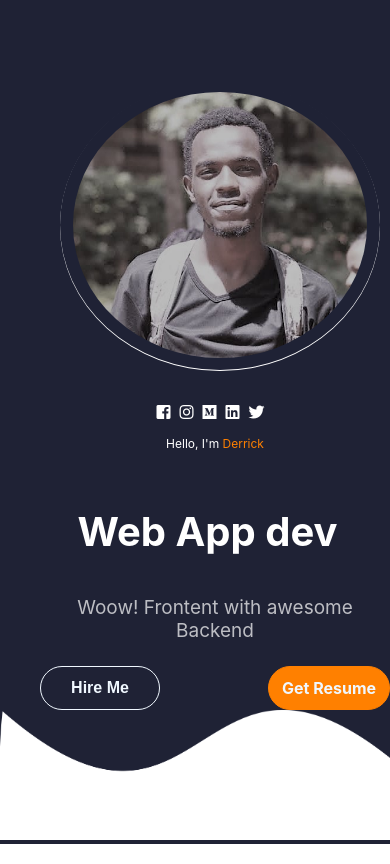
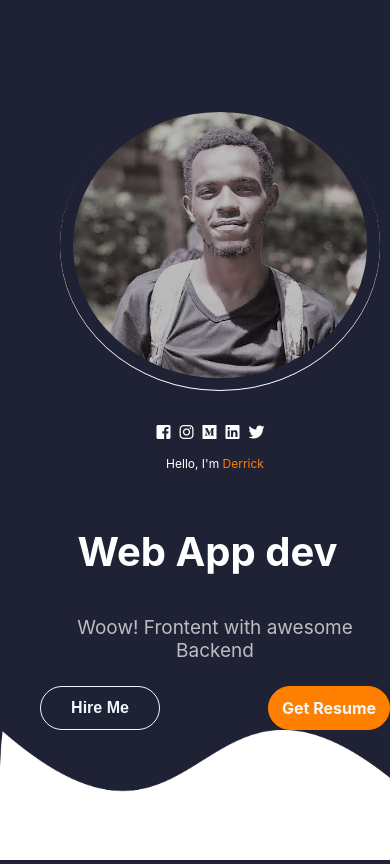
Before and after one commit to Ropio-Derrick/portfolio, a React (Create React App) app: page / in a window 390 px wide. Built offline with nearby package versions, Linux system fonts and the light colour scheme.

Commit message:
Update Profile.css

```diff
--- a/src/Portfoliocontainer/Home/Profile.css
+++ b/src/Portfoliocontainer/Home/Profile.css
@@ -143,7 +143,7 @@
     .profile-picture{
         width: 320px;
         height: 290px;
-        margin: 0px 0px 0px 20px;
+        margin: 20px 0px 0px 20px;
     }
 
 }
```
